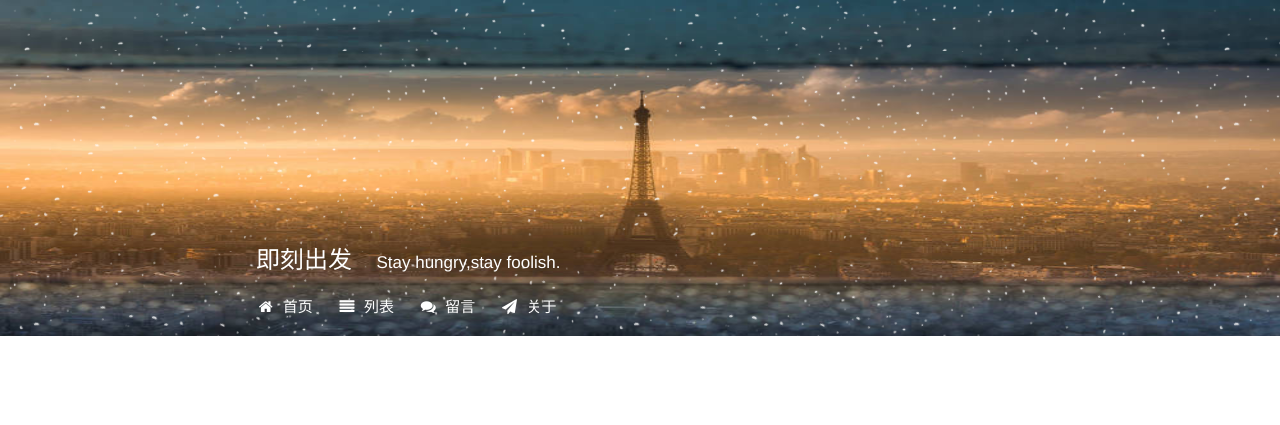
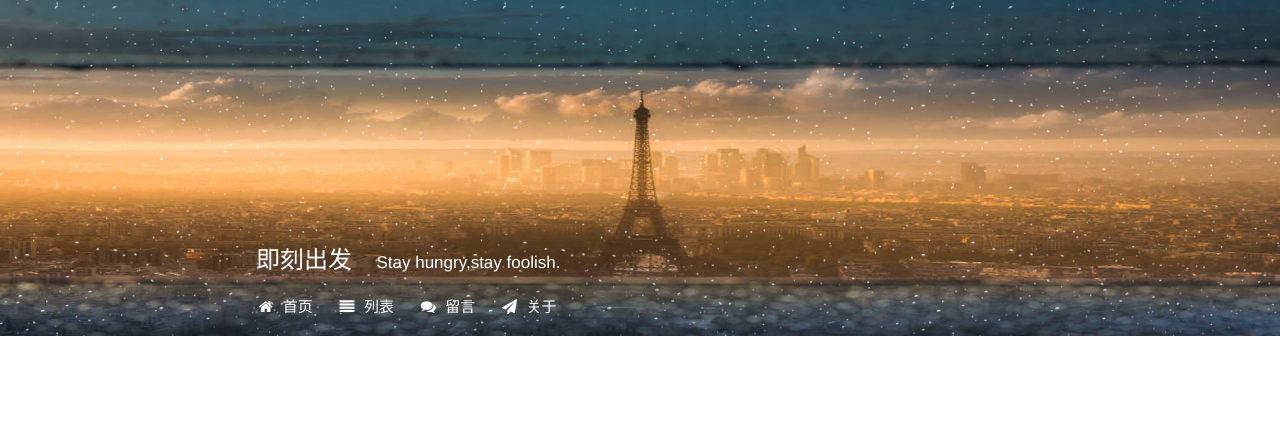
Before and after one commit to muyunzhe/wy-ei.github.io, a Jekyll site: the page built from index.html, in a window 1280 px wide. Shown: the top 425 px of the page. Built offline with Jekyll 4.4.1, drawn with Linux system fonts in a browser that asks for light colours; nearby versions of some CDN libraries; Markdown is read by kramdown in place of the engine named in the settings; the list of posts is cut into pages by our own code; comment, search, counter and statistics services are not loaded.

Commit message:
change background-size

```diff
--- a/_layouts/default.html
+++ b/_layouts/default.html
@@ -37,8 +37,7 @@
         <div class="snow-container">
           <div class="snow snow3"></div>
         </div>
-
-    </header>
+      </header>
 
 
         {{ content }}
--- a/css/default.css
+++ b/css/default.css
@@ -7,8 +7,6 @@ body{
 
 body a{
   color: #616161;
-  -webkit-transition: 500ms;
-  -o-transition: 500ms;
   transition: 500ms;
 }
 body a:hover{
@@ -190,8 +188,6 @@ img#bg{
   display: block;
   width: 70%;
   margin: auto;
-  -webkit-transition: 1s;
-  -o-transition: 1s;
   transition: 1s;
 }
 
@@ -423,8 +419,6 @@ time{
 #home a{
   color: #000;
   opacity: 0.7;
-  -webkit-transition: 500ms;
-  -o-transition: 500ms;
   transition: 500ms;
   text-decoration: none;
 }
@@ -553,8 +547,23 @@ iframe[src*='music']{
   height: 330px;
   background-image: url(../images/bg/snow.png);
   background-repeat: repeat;
+  background-size: 35%;
 }
 
+@media screen and (max-width: 900px){
+  .snow{
+    background-size: 65%;
+  }
+}
+
+@-webkit-keyframes down1{
+  0%{
+    top:0px;
+  }
+  100%{
+    top: 330px;
+  }
+}
 
 @keyframes down1{
   0%{
@@ -562,6 +571,15 @@ iframe[src*='music']{
   }
   100%{
     top: 330px;
+  }
+}
+
+@-webkit-keyframes down2{
+  0%{
+    top:-330px;
+  }
+  100%{
+    top: 0px;
   }
 }
 
@@ -576,21 +594,17 @@ iframe[src*='music']{
 
 .snow1{
   -webkit-animation: down1 30s linear infinite;
-  -o-animation: down1 30s linear infinite;
   animation: down1 30s linear infinite;
 }
 .snow3{
   -webkit-animation: down2 30s linear infinite;
-  -o-animation: down2 30s linear infinite;
   animation: down2 30s linear infinite;
 }
 .snow2{
   -webkit-animation: down1 30s linear infinite;
-  -o-animation: down1 30s linear infinite;
   animation: down1 30s linear infinite;
 }
 .snow4{
   -webkit-animation: down2 30s linear infinite;
-  -o-animation: down2 30s linear infinite;
   animation: down2 30s linear infinite;
 }
```
